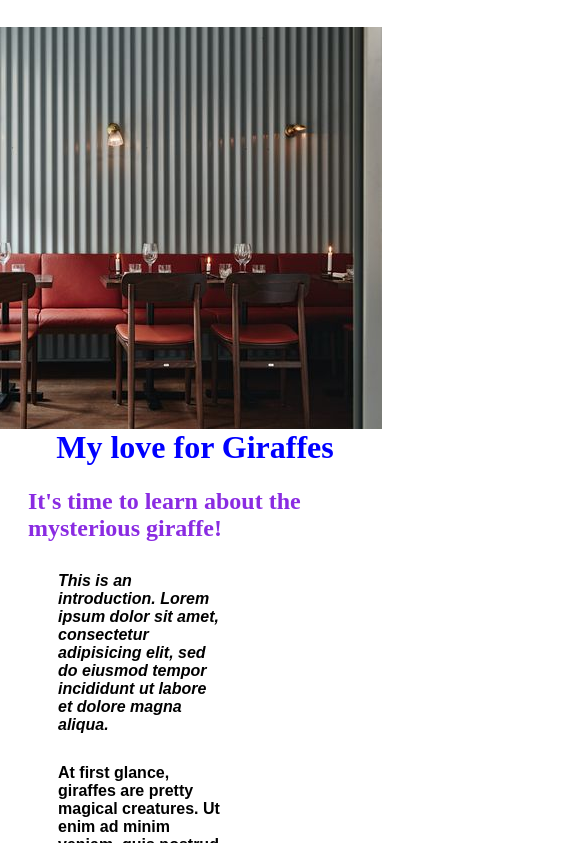
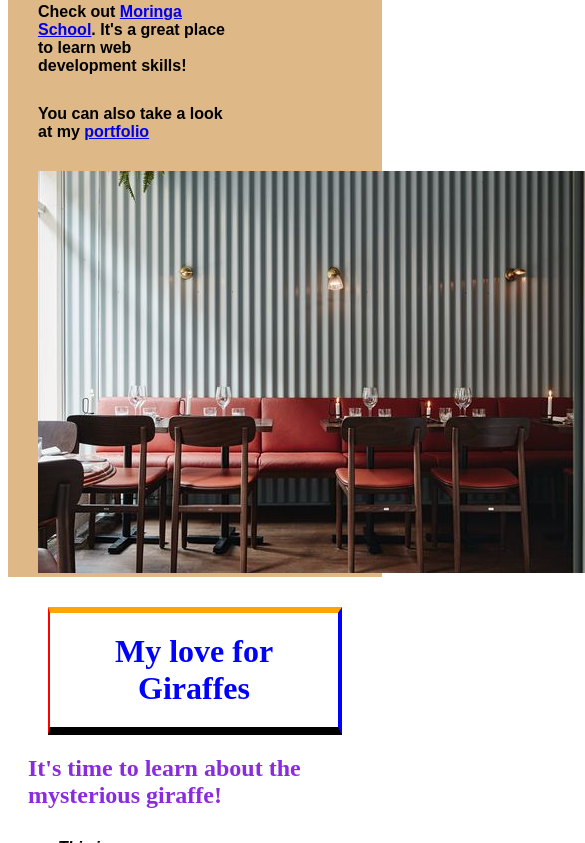
Before and after one commit to kim-olanga/my-simple-webpage, a plain HTML site: page index.html in a window 390 px wide. Shown: the part 1157-2000 px from the top of the page, 585 px wide, since content can reach past the window. Drawn offline with Linux system fonts and the light colour scheme.

Commit message:
make use of the box model

```diff
--- a/css/styles.css
+++ b/css/styles.css
@@ -1,11 +1,24 @@
 h1 {
   color: blue;
   text-align: center;
+  /* border: 2px solid red; */
+  border-left: 2px solid red;
+  border-right: 4px solid blue;
+  border-top: 6px solid orange;
+  border-bottom: 8px solid black;
+  padding: 20px;
+  margin: 20px;
 }
 h3 {
   color: green;
   font-style: italic;
   text-align: center;
+  border-left: 2px solid red;
+  border-right: 4px solid blue;
+  border-top: 6px solid orange;
+  border-bottom: 8px solid black;
+  padding: 20px;
+  margin: 20px;
 }
 p {
   font-family: sans-serif;
@@ -41,6 +54,9 @@ p .author {
 .glance{
   color: cadetblue;
 }
-img{
+.img{
   float: right;
 }
+.div{
+  background-color: burlywood;
+}
--- a/index.html
+++ b/index.html
@@ -8,6 +8,7 @@
   <link href="css/styles.css" rel="stylesheet" type="text/css">
 </head>
 <body>
+  <div class="div">
     <h1>This my sampled webpage</h1>
 
     <p>Welcome to my <strong>simple website practice.</strong> <p>
@@ -34,9 +35,11 @@
 
     <p>Check out <a href="http://moringaschool.com/">Moringa School</a>. It's a great place to learn web development skills!</p>
 
-  <p>You can also take a look at my <a href="https://kim-olanga.github.io/My-Portfolio/">portfolio</a></p>
+    <p>You can also take a look at my <a href="https://kim-olanga.github.io/My-Portfolio/">portfolio</a><p>
 
     <img src="images/background1.jpg" alt="This is an image of a dinner.">
+  </div>
+
   <div class="line1">
     <h1>My love for Giraffes</h1>
 
@@ -49,7 +52,7 @@
     <p class="author">Here's some information about the author. Nam libero tempore, cum soluta nobis est eligendi optio cumque nihil impedit quo minus id quod maxime placeat facere possimus, omnis voluptas assumenda est, omnis dolor repellendus.</p>
   </div>
   <div>
-    <img src="/images/mobile-0819.jpg" alt="netflix">
+    <img class="img" src="/images/mobile-0819.jpg" alt="netflix">
     <p>This is a netflix image.Lorem Ipsum is simply dummy text of the printing and typesetting industry. Lorem Ipsum has been the industry's standard dummy text ever since the 1500s, when an unknown printer took a galley of type and scrambled it to make a type specimen book. It has survived not only five centuries, but also the leap into electronic typesetting, remaining essentially unchanged.</p>
   </div>
   </body>
```
Lines whose indentation alone changed are shown as unchanged.
